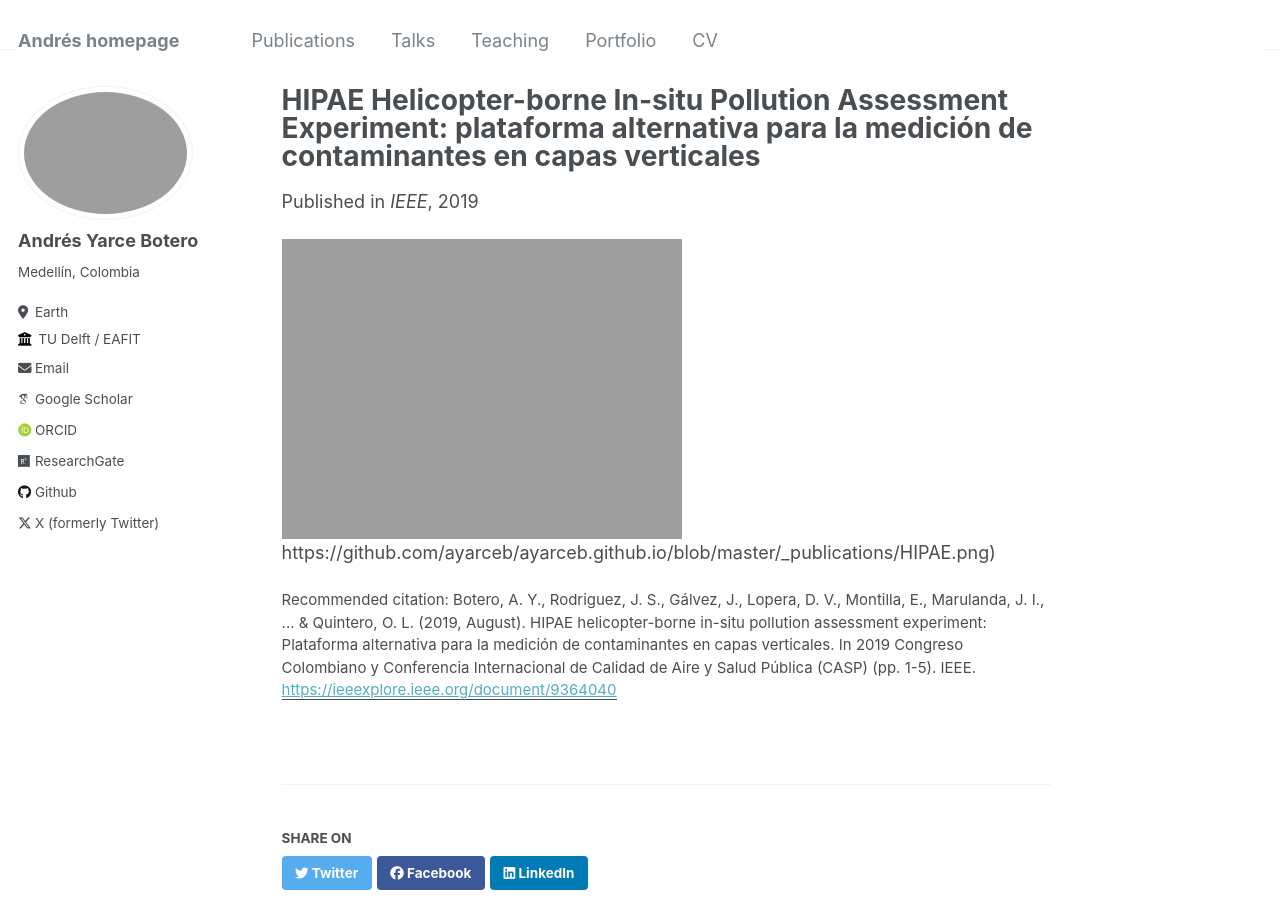
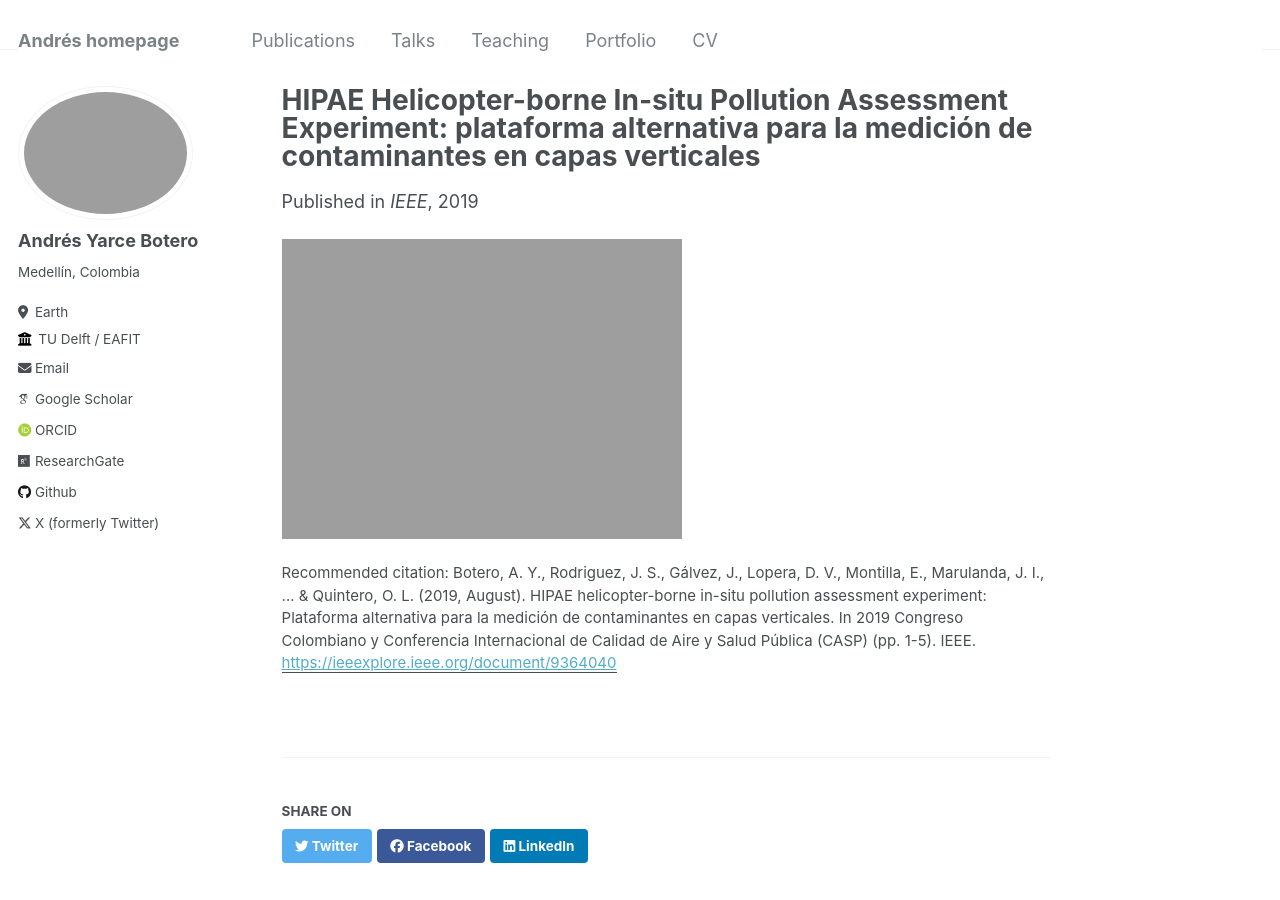
Before and after one commit to ayarceb/ayarceb.github.io, a Jekyll site: the page built from _publications/2019-HIPAE.md, in a window 1280 px wide and 900 px high. Built offline with Jekyll 4.4.1, drawn with Linux system fonts in a browser that asks for light colours; some web fonts are replaced.

Commit message:
Update 2019-HIPAE.md

```diff
--- a/_publications/2019-HIPAE.md
+++ b/_publications/2019-HIPAE.md
@@ -10,4 +10,4 @@
 ---
 
 
-[![image](HIPAE.png)](https://github.com/ayarceb/ayarceb.github.io/blob/master/_publications/HIPAE.png)https://github.com/ayarceb/ayarceb.github.io/blob/master/_publications/HIPAE.png)
+[![image](HIPAE.png)](https://github.com/ayarceb/ayarceb.github.io/blob/master/_publications/HIPAE.png)
```
